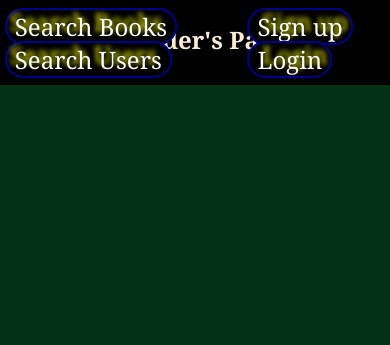
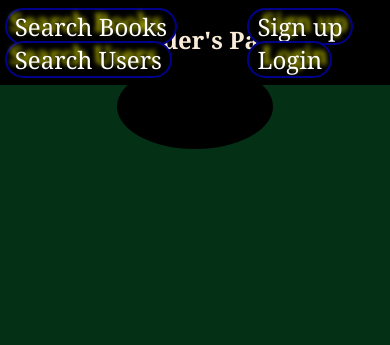
Before and after one commit to RaviP1494/BookBatch, a Flask app: page /books/editions/1 in a window 390 px wide. Shown: the top 345 px of the page. Run offline with Flask 3, Linux system fonts and the light colour scheme; some libraries are stand-ins or nearby versions.

Commit message:
committing for mobile viewing

```diff
--- a/static/edition.js
+++ b/static/edition.js
@@ -21,6 +21,19 @@ async function loadEditionData() {
 
 
 function showEditionData(rawData) {
+    console.log(rawData);
+    const headerTitle = document.querySelector('#header-title');
+    const headerAuthor = document.querySelector('#header-author');
+
+    const title = rawData['title'] ? rawData['title'] : null;
+    headerTitle.innerText = title;
+
+    const author = extractValuesToString(rawData['authors']);
+    console.log(author);
+    headerAuthor.innerText = author;
+
+    const hr = document.createElement('hr');
+    editionContainerDiv.append(hr);
     for (const dataKey in rawData) {
         const dataValue = extractValuesToString(rawData[dataKey]);
         const dataDiv = document.createElement('div');
@@ -50,7 +63,12 @@ function extractValuesToString(dataValue) {
             const innerDataValue = dataValue[dataKey];
             const innerDataStringValue = extractValuesToString(innerDataValue);
             if (dataKey !== 'url') {
-                retValue += `${dataKey}: ${innerDataStringValue} `;
+                if (dataKey !== 'name') {
+                    retValue += `${dataKey}: ${innerDataStringValue} `;
+                }
+                else{
+                    retValue += `${innerDataStringValue} `;
+                }
             }
         }
         return retValue;
--- a/static/styles.css
+++ b/static/styles.css
@@ -77,7 +77,7 @@
 }
 /* Pagination index style */
 
-/* Editions page Work details */
+/* Editions page Work detail styles */
 .work-detail-div{
     display:flex;
     flex-direction:column;
@@ -93,8 +93,20 @@
 .work-detail-div p{
     padding-inline:10%;
 }
-/* Editions page Work details */
+/* Editions page Work detail styles */
 
 .user-results-container{
     border: 1px solid white;
 }
+
+/* Edition view styles */
+.header-div{
+    margin:auto;
+    width:40vw;
+    text-align:center;
+    border-radius:50%;
+    padding-top: 2em;
+    padding-bottom: 2em;
+    background-color:black;
+}
+/* Edition view styles */
--- a/templates/books/edition.html
+++ b/templates/books/edition.html
@@ -1,7 +1,7 @@
 {% extends 'base.html' %}
 
 {% block link %}
-<link rel="stylesheet" href="/static/edition.css">
+<link rel="stylesheet" href="/static/styles.css">
 {% endblock %}
 
 {% block content %}
@@ -19,7 +19,11 @@
 </form>
 {% endif %}
 {% endif %}
-<div id="edition-container-div" class="edition-container" data-edition-id="{{edition_id}}"></div>
-
+<div id="edition-container-div" class="edition-container" data-edition-id="{{edition_id}}">
+    <div id="header-div" class="header-div">
+        <h1 id="header-title" class="header-title"></h1>
+        <h4 id="header-author" class="header-author"></h3>
+    </div>
+</div>
 <script src="/static/edition.js"></script>
 {% endblock %}
```
